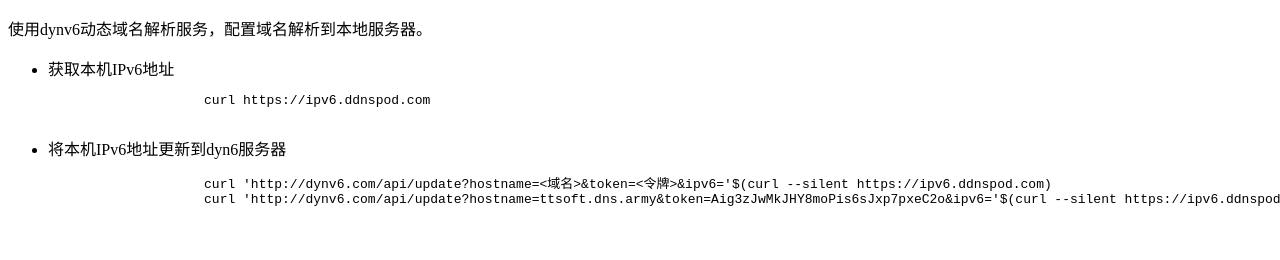
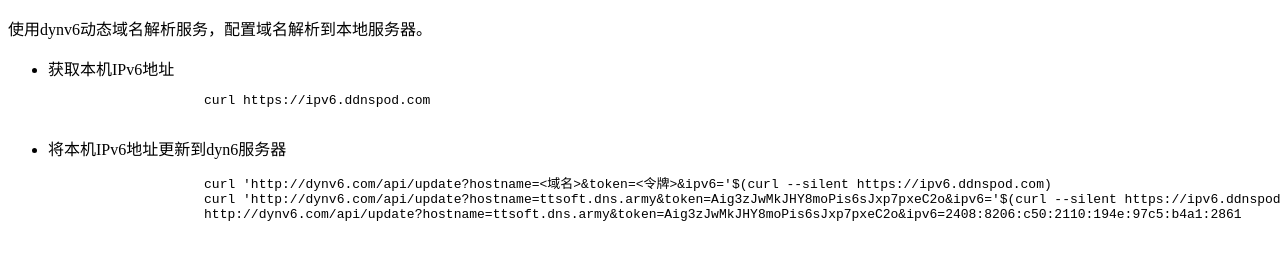
Before and after one commit to tianjiuyi/Pages, a plain HTML site: page index.html in a window 1280 px wide. Shown: the top 260 px of the page. Drawn offline with Linux system fonts and the light colour scheme.

Commit message:
Update index.html

```diff
--- a/index.html
+++ b/index.html
@@ -25,6 +25,7 @@
                     <pre>
                     curl 'http://dynv6.com/api/update?hostname=<域名>&token=<令牌>&ipv6='$(curl --silent https://ipv6.ddnspod.com)
                     curl 'http://dynv6.com/api/update?hostname=ttsoft.dns.army&token=Aig3zJwMkJHY8moPis6sJxp7pxeC2o&ipv6='$(curl --silent https://ipv6.ddnspod.com)
+                    http://dynv6.com/api/update?hostname=ttsoft.dns.army&token=Aig3zJwMkJHY8moPis6sJxp7pxeC2o&ipv6=2408:8206:c50:2110:194e:97c5:b4a1:2861
                     </pre>
                 </code>
             </li>
```
